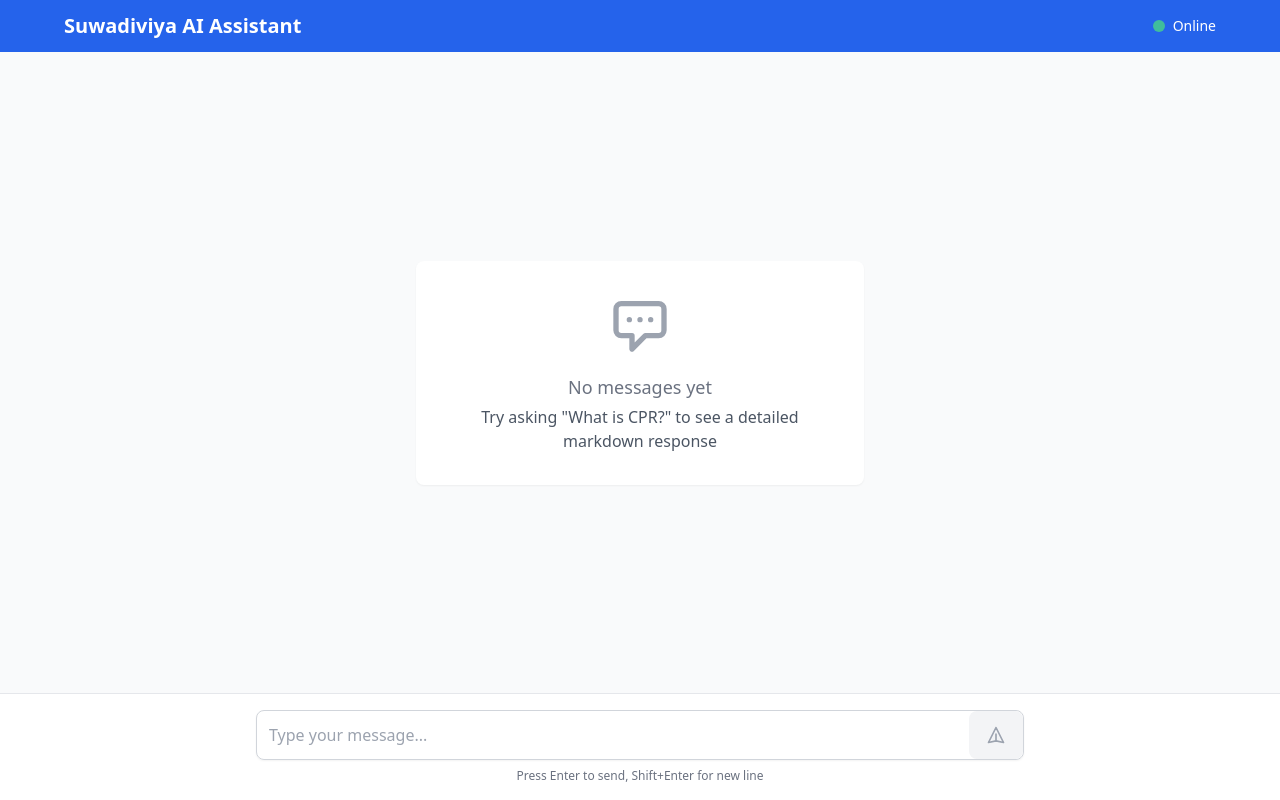
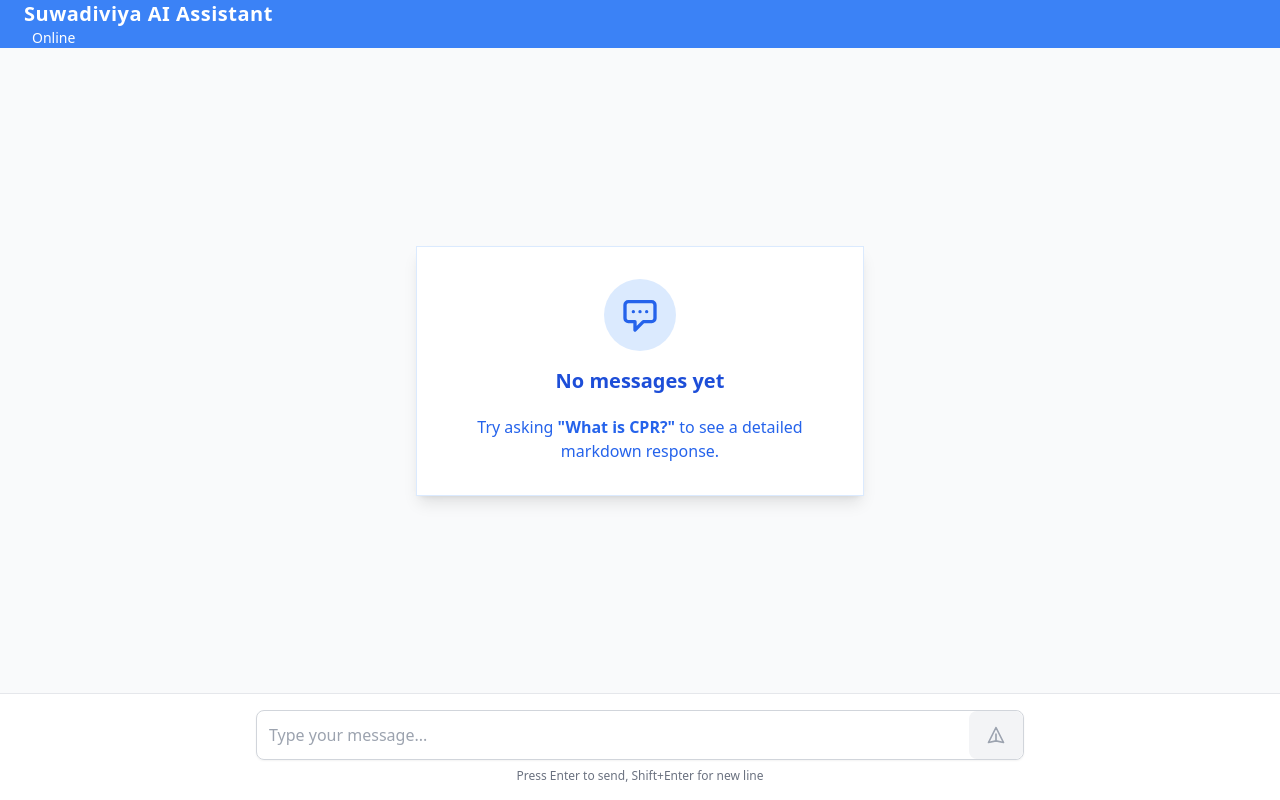
Before and after one commit to Lakshani09DL/Suwadiviya, a React (Vite) app in the folder Frontend/: page /chat in a window 1280 px wide. Built offline with nearby package versions, Linux system fonts and the light colour scheme.

Commit message:
change the chatinterface design

```diff
--- a/Frontend/src/components/chatbot/EmptyState.jsx
+++ b/Frontend/src/components/chatbot/EmptyState.jsx
@@ -1,16 +1,31 @@
-// components/EmptyState.jsx
 const EmptyState = () => {
-    return (
-      <div className="flex items-center justify-center h-full">
-        <div className="text-center text-gray-500 p-8 bg-white rounded-lg shadow-sm max-w-md">
-          <svg className="w-16 h-16 mx-auto text-gray-400 mb-4" fill="none" stroke="currentColor" viewBox="0 0 24 24">
-            <path strokeLinecap="round" strokeLinejoin="round" strokeWidth="2" d="M8 10h.01M12 10h.01M16 10h.01M9 16H5a2 2 0 01-2-2V6a2 2 0 012-2h14a2 2 0 012 2v8a2 2 0 01-2 2h-5l-5 5v-5z"></path>
-          </svg>
-          <p className="text-lg font-medium">No messages yet</p>
-          <p className="mt-1 text-gray-600">Try asking "What is CPR?" to see a detailed markdown response</p>
+  return (
+    <div className="flex items-center justify-center h-full px-4">
+      <div className="card bg-white text-blue-700 shadow-lg border border-blue-100 max-w-md w-full p-6">
+        <div className="flex flex-col items-center justify-center">
+          <div className="bg-blue-100 text-blue-600 p-4 rounded-full mb-4">
+            <svg
+              className="w-10 h-10"
+              fill="none"
+              stroke="currentColor"
+              strokeWidth="2"
+              viewBox="0 0 24 24"
+            >
+              <path
+                strokeLinecap="round"
+                strokeLinejoin="round"
+                d="M8 10h.01M12 10h.01M16 10h.01M9 16H5a2 2 0 01-2-2V6a2 2 0 012-2h14a2 2 0 012 2v8a2 2 0 01-2 2h-5l-5 5v-5z"
+              />
+            </svg>
+          </div>
+          <h2 className="text-xl font-semibold mb-5">No messages yet</h2>
+          <p className="text-base text-blue-600 text-center">
+            Try asking <span className="font-semibold">"What is CPR?"</span> to see a detailed markdown response.
+          </p>
         </div>
       </div>
-    );
-  };
+    </div>
+  );
+};
 
-  export default EmptyState;
+export default EmptyState;
--- a/Frontend/src/components/chatbot/Header.jsx
+++ b/Frontend/src/components/chatbot/Header.jsx
@@ -1,13 +1,12 @@
-// componentschatbot/Header.jsx
 const Header = () => {
   return (
-      <div className="bg-blue-600 text-white py-3 px-4 shadow-md">
-        <div className="flex items-center justify-between max-w-6xl mx-auto">
-          <h1 className="text-xl font-semibold">Suwadiviya AI Assistant</h1>
-          <div className="flex items-center space-x-2">
-            <div className="w-3 h-3 bg-green-400 rounded-full animate-pulse"></div>
+    <div className="navbar bg-blue-500 text-white shadow-md px-6">
+      <div className="flex-1">
+        <span className="text-xl font-bold tracking-wide">Suwadiviya AI Assistant</span>
+      </div>
+      <div className="flex items-center gap-2">
+        <div className="badge badge-success badge-xs animate-pulse"></div>
         <span className="text-sm">Online</span>
-          </div>
       </div>
     </div>
   );
--- a/Frontend/src/components/chatbot/InputArea.jsx
+++ b/Frontend/src/components/chatbot/InputArea.jsx
@@ -35,7 +35,7 @@ const InputArea = ({ onSendMessage }) => {
             value={input}
             onChange={(e) => setInput(e.target.value)}
             onKeyPress={handleKeyPress}
-            className="flex-grow p-3 focus:outline-none resize-none w-full bg-transparent"
+            className="flex-grow p-3 focus:outline-none resize-none w-full bg-transparent text-blue-900 placeholder:text-blue-40"
             placeholder="Type your message..."
             rows="1"
           />
--- a/Frontend/src/components/chatbot/Message.jsx
+++ b/Frontend/src/components/chatbot/Message.jsx
@@ -35,11 +35,11 @@ const Message = ({ message }) => {
       {!isUser && <Avatar sender={sender} />}
 
       <div
-        className={`max-w-xs md:max-w-md lg:max-w-lg px-4 py-3 rounded-lg shadow-sm ${
-          isUser
+        className={`relative group max-w-xs md:max-w-md lg:max-w-lg px-4 py-3 rounded-2xl shadow-md transition-all duration-300
+          ${isUser
             ? 'bg-blue-600 text-white rounded-br-none'
-            : 'bg-white text-gray-800 rounded-bl-none border border-gray-200'
-        }`}
+            : 'bg-white text-gray-900 rounded-bl-none border border-gray-200'
+          }`}
       >
         <ReactMarkdown
           remarkPlugins={[remarkGfm]}
@@ -47,7 +47,13 @@ const Message = ({ message }) => {
         >
           {text}
         </ReactMarkdown>
-        <span className={`text-xs block mt-1 text-right ${isUser ? 'text-blue-200' : 'text-gray-500'}`}>
+
+        {/* Timestamp */}
+        <span
+          className={`text-[10px] absolute bottom-1 right-3 opacity-80 group-hover:opacity-100 transition-opacity duration-200 ${
+            isUser ? 'text-blue-200' : 'text-gray-400'
+          }`}
+        >
           {formatTime(timestamp)}
         </span>
       </div>
@@ -55,6 +61,6 @@ const Message = ({ message }) => {
       {isUser && <Avatar sender={sender} />}
     </div>
   );
-};
+}
 
 export default Message;
```
Lines whose indentation alone changed are shown as unchanged.
